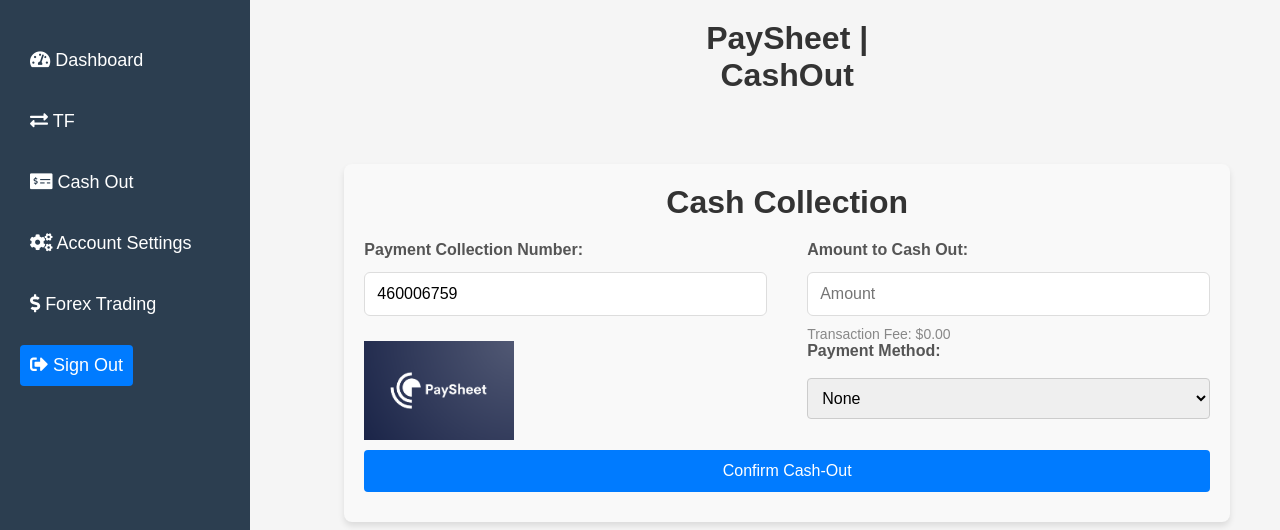
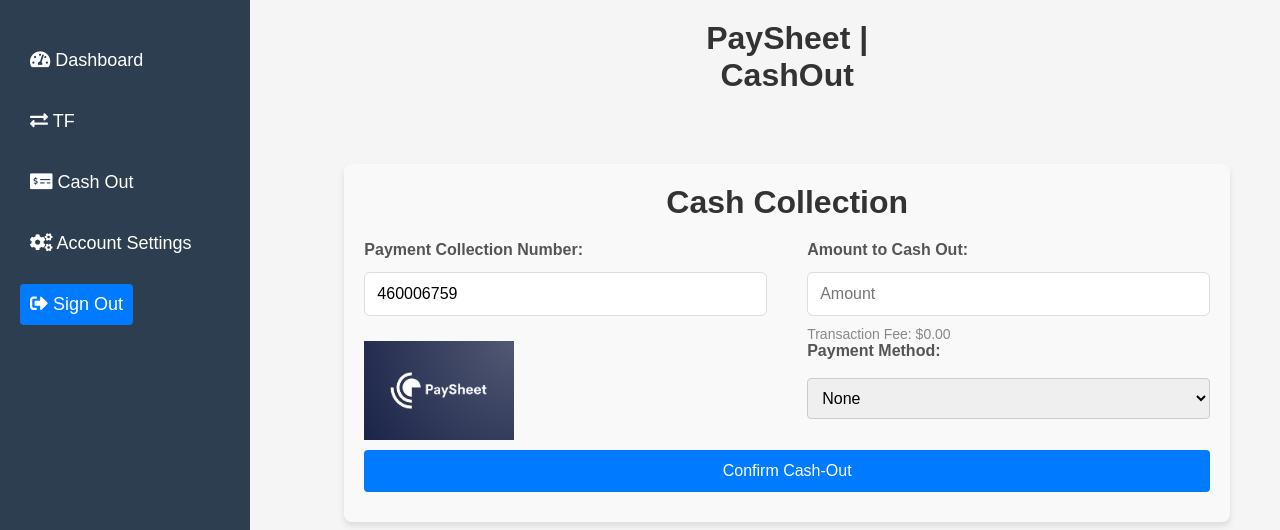
Before and after one commit to KelvinNet6/ProWallet, a plain HTML site: page cashout.html in a window 1280 px wide. Shown: the top 530 px of the page. Drawn offline with nearby package versions, Linux system fonts and the light colour scheme.

Commit message:
Update cashout.html

```diff
--- a/cashout.html
+++ b/cashout.html
@@ -20,7 +20,6 @@
             <li><a href="transferfunds.html"><i class="fas fa-exchange-alt"></i> TF</a></li>
             <li><a href="cashout.html"><i class="fas fa-money-check-alt"></i> Cash Out</a></li>
             <li><a href="profilesettings.html"><i class="fas fa-cogs"></i> Account Settings</a></li>
-            <li><a href="forextrading.html"><i class="fas fa-dollar-sign"></i> Forex Trading</a></li>
             <li><button id="logout-btn"><i class="fas fa-sign-out-alt"></i> Sign Out</button></li>
 
         </ul>
```
